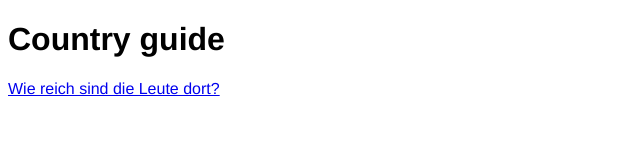
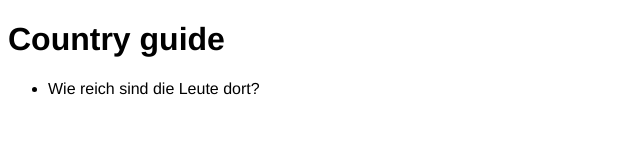
Before and after one commit to sevi-abacus/eth, a plain HTML site: page Uebung6/index.html in a window 1280 px wide. Shown: the whole page, without its empty margins (0-640 px from the left). Drawn offline with Linux system fonts and the light colour scheme.

Commit message:
Update index.html

```diff
--- a/Uebung6/index.html
+++ b/Uebung6/index.html
@@ -12,6 +12,9 @@
 
 <body>
     <h1>Country guide</h1>
-<a href="map.html">Wie reich sind die Leute dort?</a>
+
+    <ul>
+  <li href="map.html">Wie reich sind die Leute dort?</li>
+</ul
 </body>
 </html>
```
